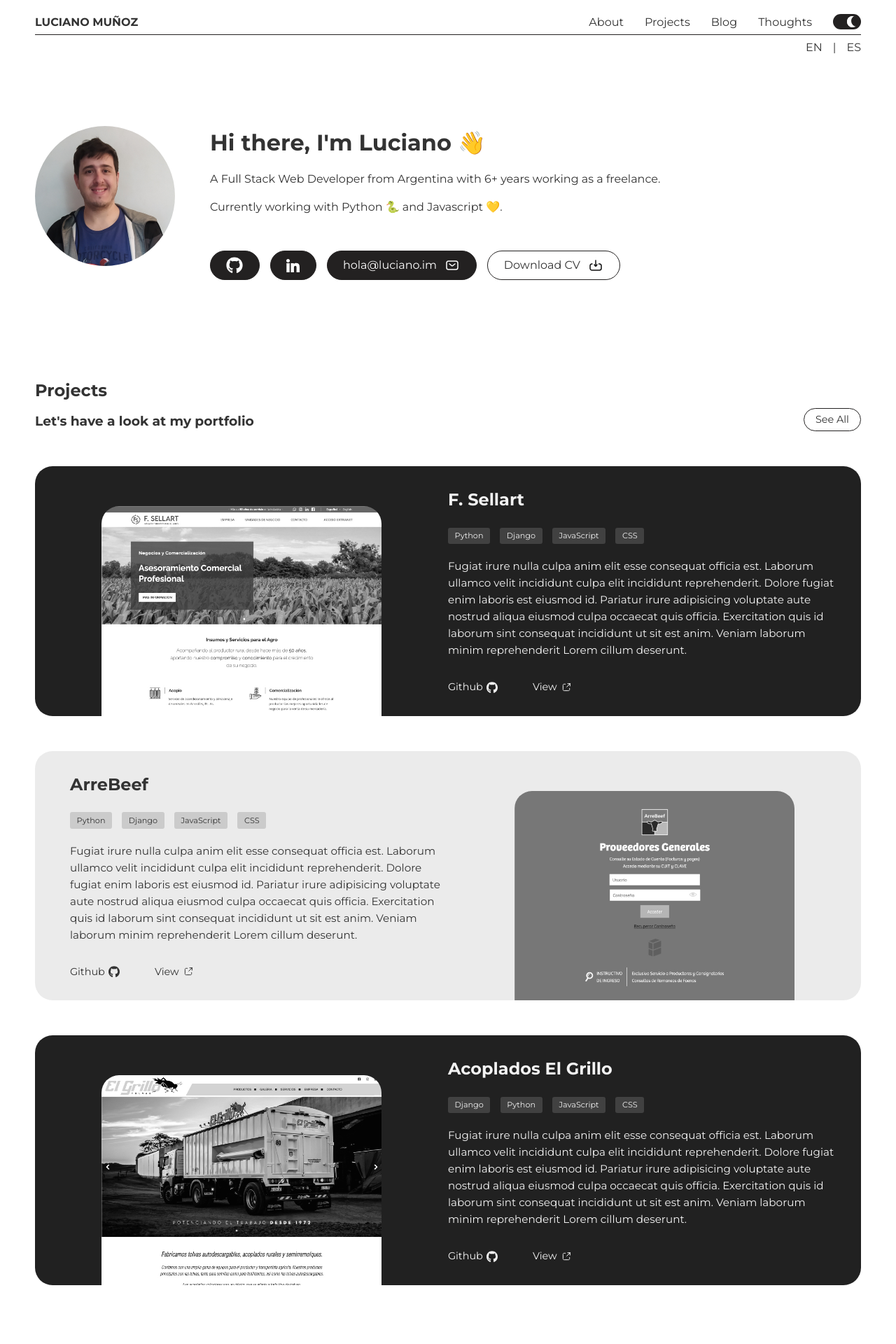
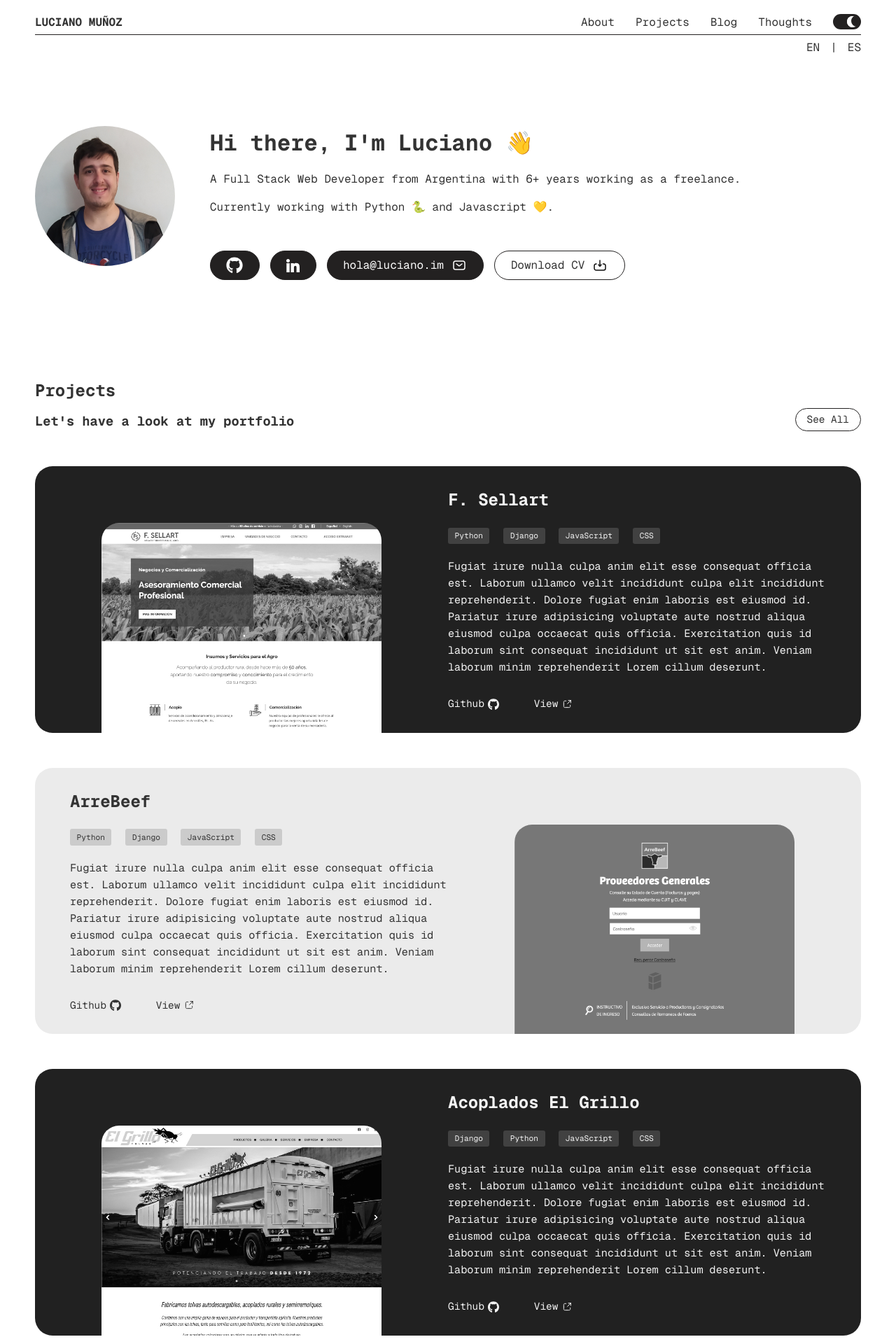
Before and after one commit to luciano-im/portfolio, a Django app: page / in a window 1280 px wide. Shown: the top 1920 px of the page at 70% size. Run offline with Django 5.2, Linux system fonts and the light colour scheme; some libraries are stand-ins or nearby versions.

Commit message:
💄 Add font Geist Mono

```diff
--- a/static/css/styles.css
+++ b/static/css/styles.css
@@ -1,4 +1,7 @@
 :root {
+  --font-montserrat: "Montserrat", sans-serif;
+  --font-geist: "Geist Mono", monospace;
+  --base-font: var(--font-geist);
   --hover-color: #C45C7C;
   --dark-background-color: #232121;
   --darkgrey-background-color: #434040;
@@ -36,7 +39,7 @@
 body {
   background-color: var(--light-background-color);
   color: var(--dark-text-color);
-  font-family: "Montserrat", sans-serif;
+  font-family: var(--base-font);
   font-optical-sizing: auto;
   font-weight: 400;
   font-style: normal;
--- a/web/templates/home.html
+++ b/web/templates/home.html
@@ -11,6 +11,7 @@
     <link rel="preconnect" href="https://fonts.googleapis.com">
     <link rel="preconnect" href="https://fonts.gstatic.com" crossorigin>
     <link href="https://fonts.googleapis.com/css2?family=Montserrat:ital,wght@0,100..900;1,100..900&display=swap" rel="stylesheet">
+    <link href="https://fonts.googleapis.com/css2?family=Geist+Mono:wght@100..900&display=swap" rel="stylesheet">
   </head>
   <body>
     <nav id="main-nav">
```
